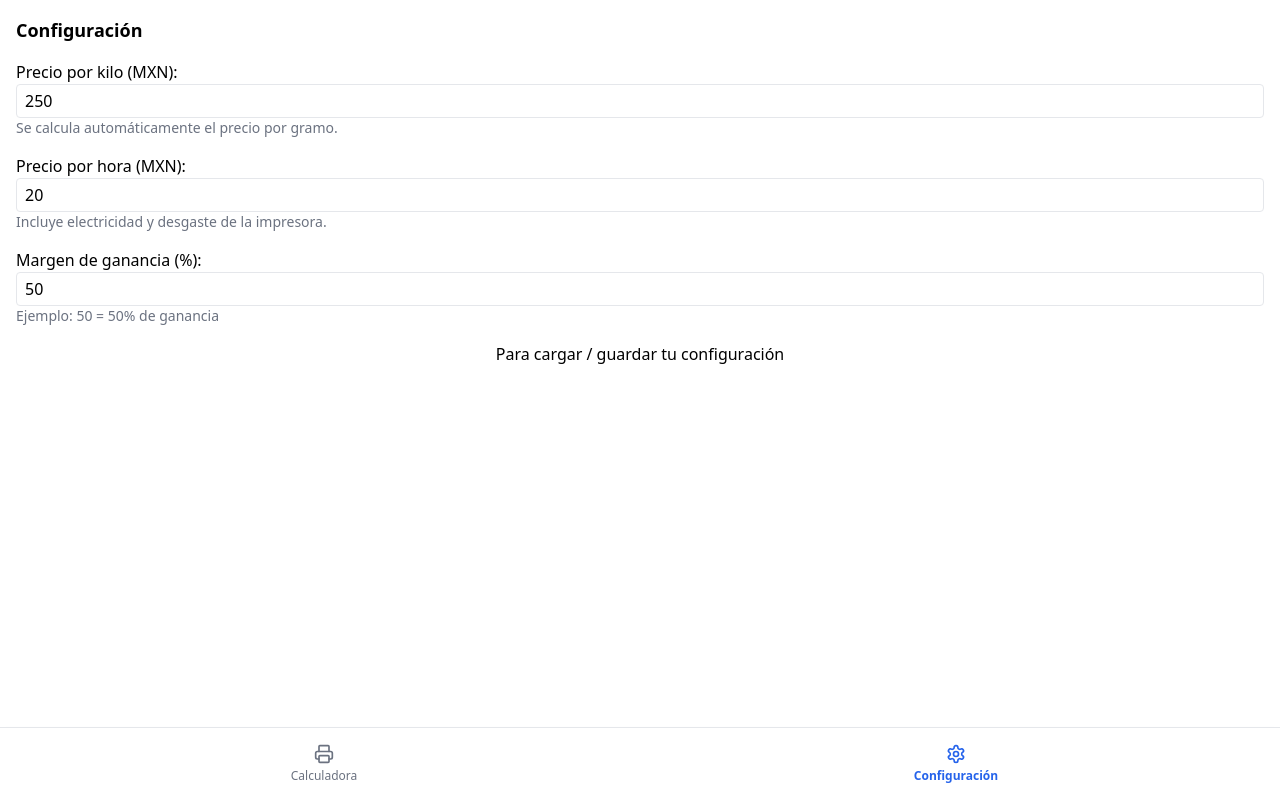
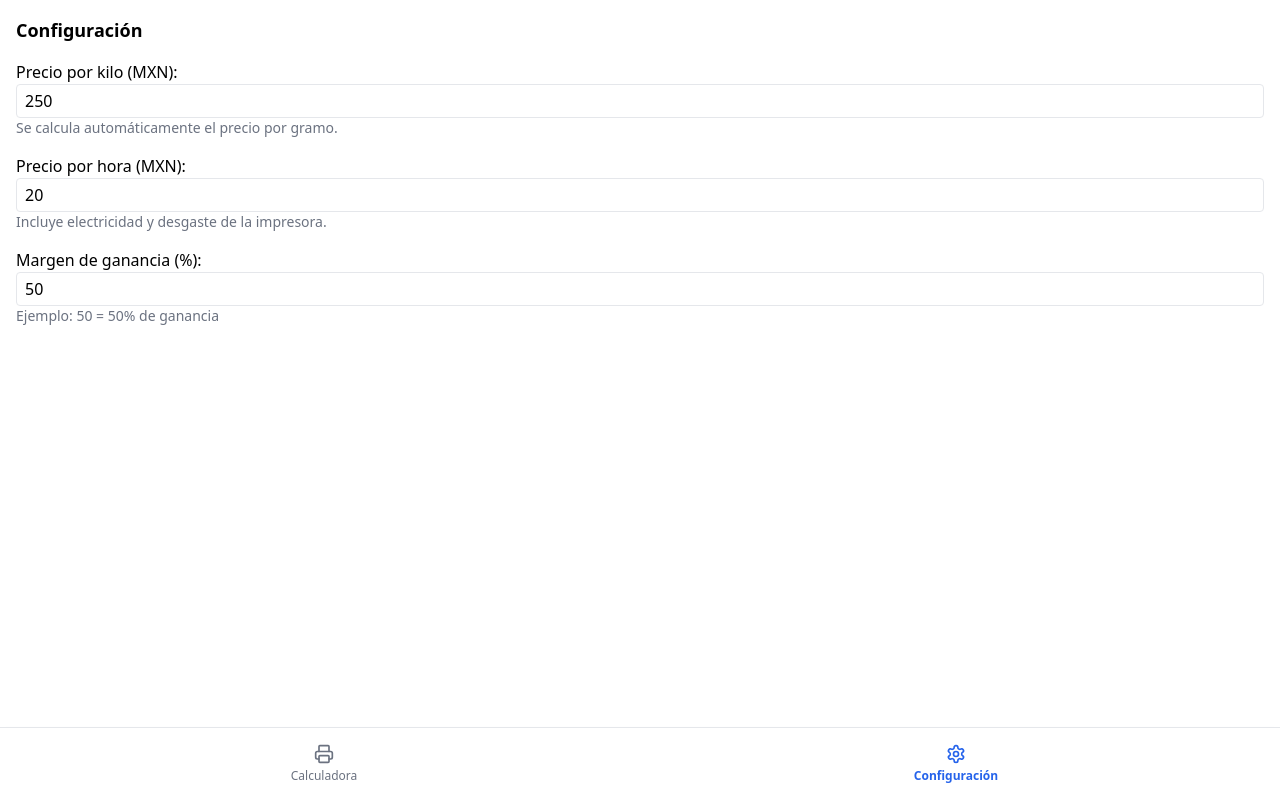
Before and after one commit to luisaguilardev92/3Dcalc, a React (Vite) app: page / in a window 1280 px wide. Both pictures are taken after a click on the button "Configuración". Built offline with nearby package versions, Linux system fonts and the light colour scheme.

Commit message:
fix: desactivar cuenta

```diff
--- a/src/views/Configuracion.tsx
+++ b/src/views/Configuracion.tsx
@@ -77,7 +77,7 @@ export default function Configuracion({
     <div className="p-4 space-y-4">
       <h2 className="text-lg font-semibold">Configuración</h2>
 {/* Si hay usuario, mostrar tarjeta con foto y botón Cerrar sesión */}
-      {usuario && (
+      {/* {usuario && (
         <div className="flex items-center gap-3 p-3 border rounded-lg bg-gray-50">
     <img
       src={usuario.pictureUrl}
@@ -98,7 +98,8 @@ export default function Configuracion({
             Cerrar sesión
           </button>
         </div>
-      )}
+      )
+      } */}
       <div>
         <label className="block">Precio por kilo (MXN):</label>
         <input
@@ -142,13 +143,13 @@ export default function Configuracion({
 
 
       {/* Si NO hay usuario, aparece el botón */}
-      {!usuario &&
+      {/* {!usuario &&
             <div className="flex flex-col items-center mt-2">
                 <label className="block">Para cargar / guardar tu configuración</label>
 <div id="googleLoginBtn" className="mt-6"></div>
       </div>
 
-      }
+      } */}
 
     </div>
   );
```
